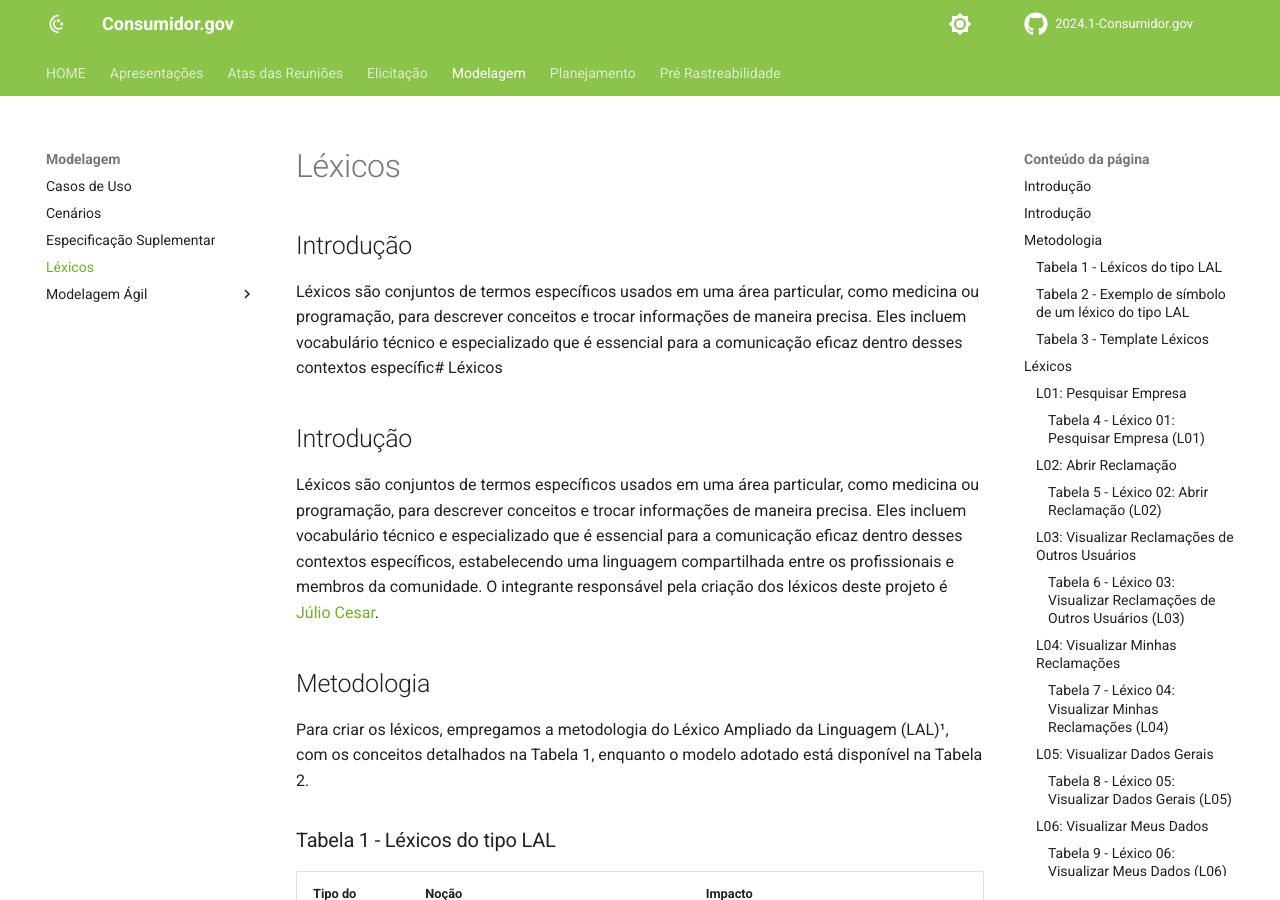
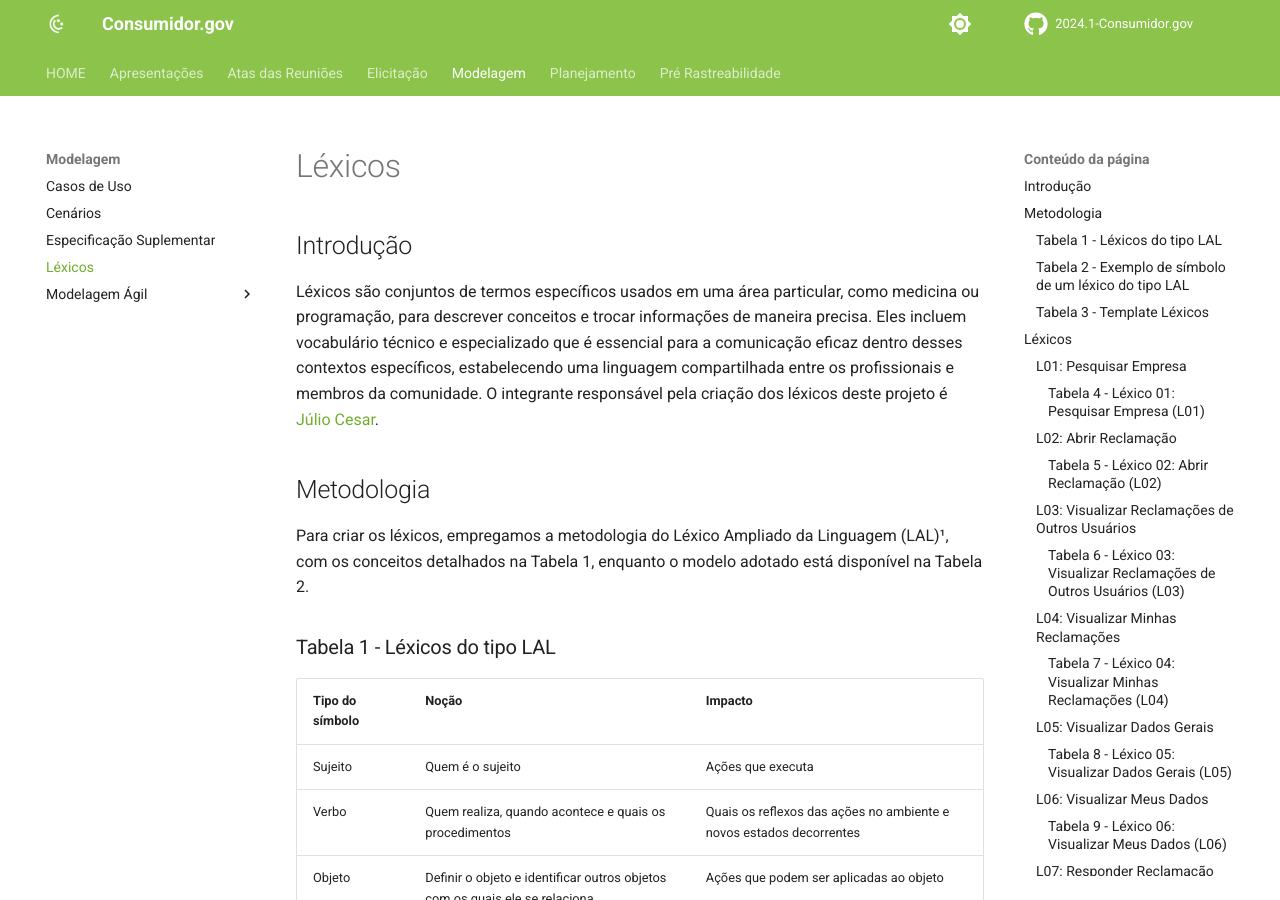
Before and after one commit to Requisitos-de-Software/2024.1-Grupo08, an MkDocs documentation site: the page built from docs/Modelagem/lexicos.md, in a window 1280 px wide and 900 px high. Built offline with MkDocs 1.6.1 and Material for MkDocs 9.7.7, drawn with Linux system fonts in a browser that asks for light colours; comment, search, counter and statistics services are not loaded; some of the changed text lies outside the part shown.

Commit message:
correção lexicos2

```diff
--- a/docs/Modelagem/lexicos.md
+++ b/docs/Modelagem/lexicos.md
@@ -1,8 +1,4 @@
 # Léxicos
-
-## Introdução
-
-Léxicos são conjuntos de termos específicos usados em uma área particular, como medicina ou programação, para descrever conceitos e trocar informações de maneira precisa. Eles incluem vocabulário técnico e especializado que é essencial para a comunicação eficaz dentro desses contextos específic# Léxicos
 
 ## Introdução
 
```
Also changed, not shown: other parts of docs/Modelagem/lexicos.md (+2 -0 lines).
